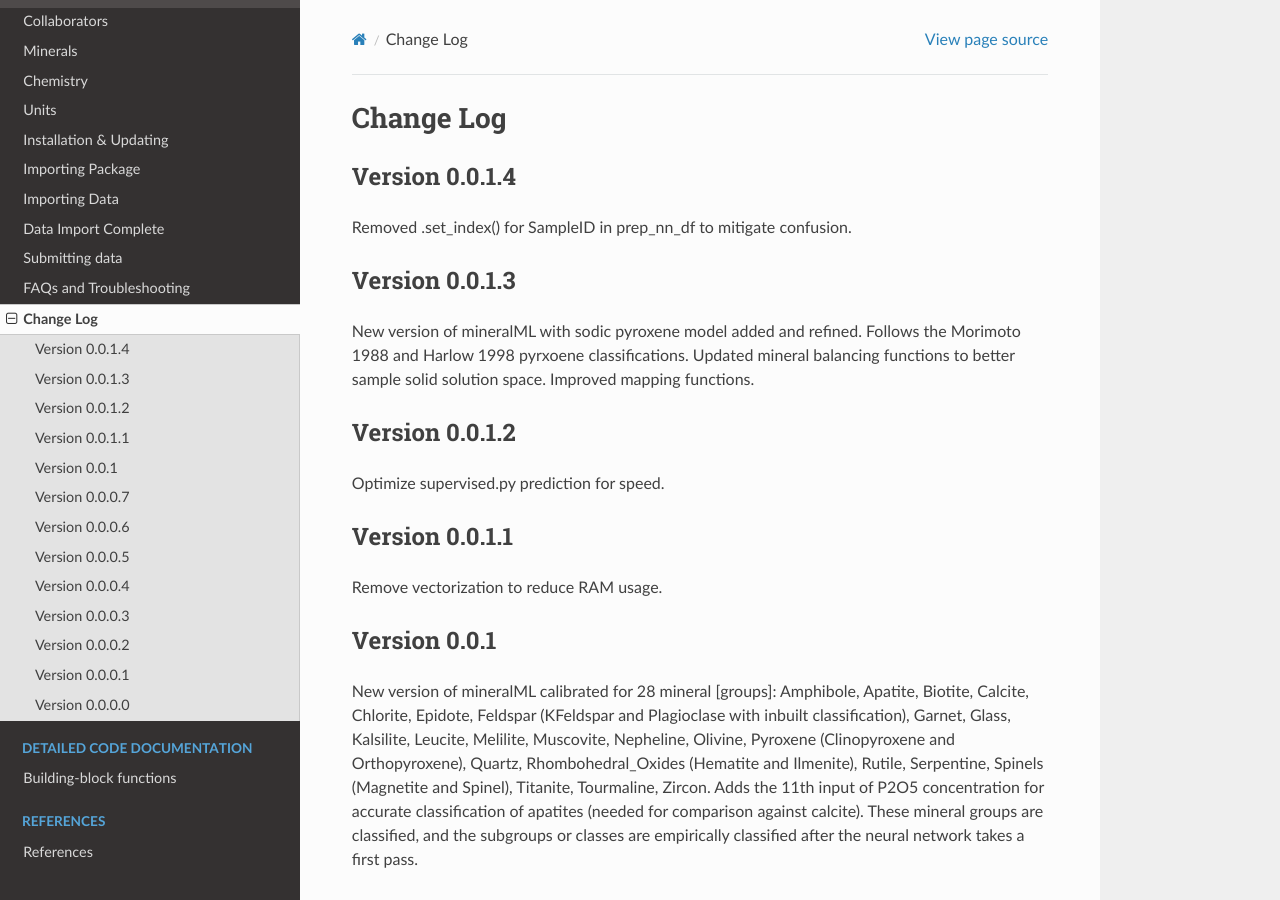
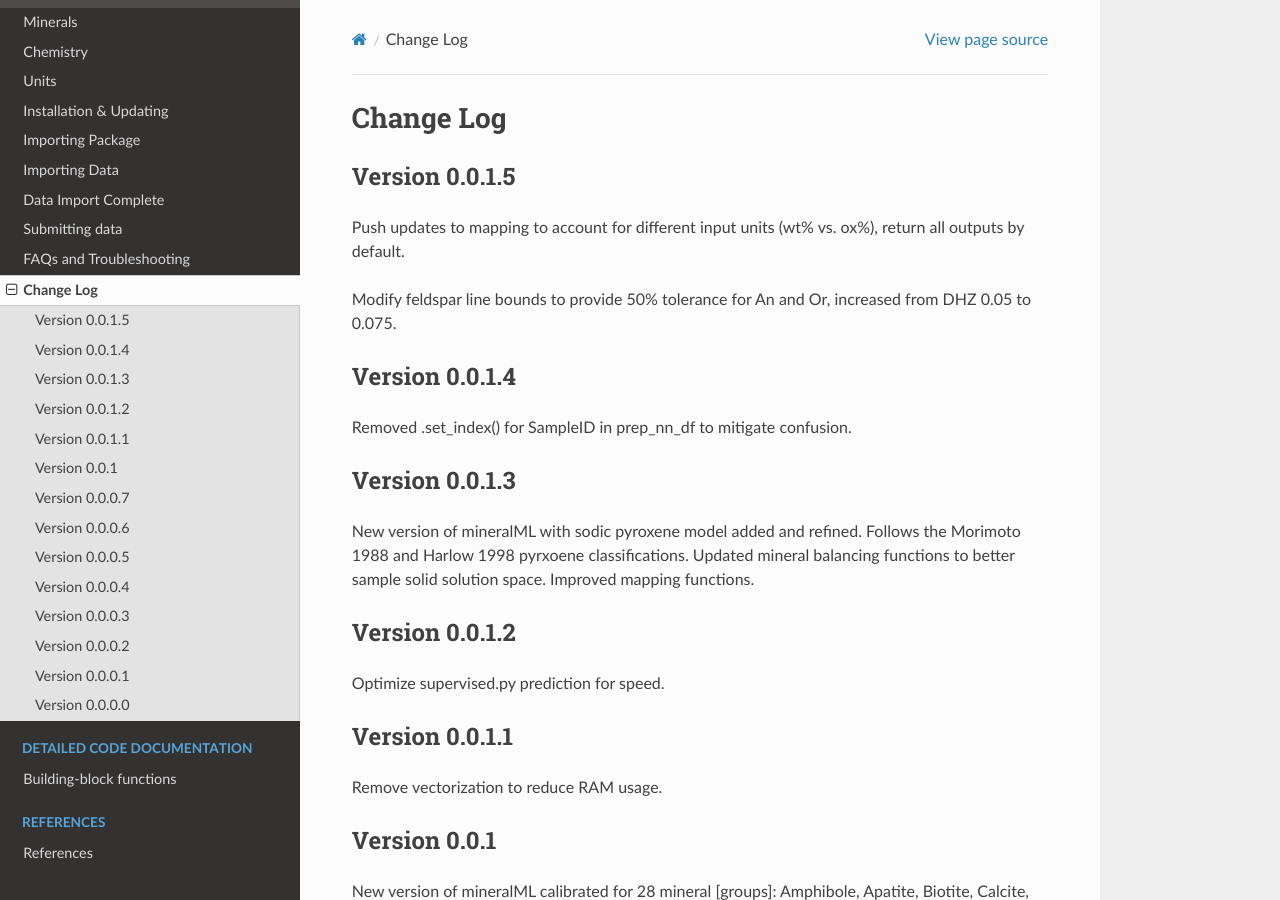
Before and after one commit to sarahshi/mineralML, a Sphinx documentation site: the page built from docs/Changelog.rst, in a window 1280 px wide and 900 px high. Built offline with Sphinx 7.4.7 and the Read the Docs theme 3.1.0, drawn with Linux system fonts in a browser that asks for light colours; pages that are not in the unit, such as notebooks, are missing from menus.

Commit message:
mineralML v0.0.1.5

```diff
--- a/docs/Changelog.rst
+++ b/docs/Changelog.rst
@@ -2,6 +2,12 @@
 Change Log
 ==========
 
+
+Version 0.0.1.5
+===============
+Push updates to mapping to account for different input units (wt% vs. ox%), return all outputs by default.
+
+Modify feldspar line bounds to provide 50% tolerance for An and Or, increased from DHZ 0.05 to 0.075.
 
 Version 0.0.1.4
 ===============
```
